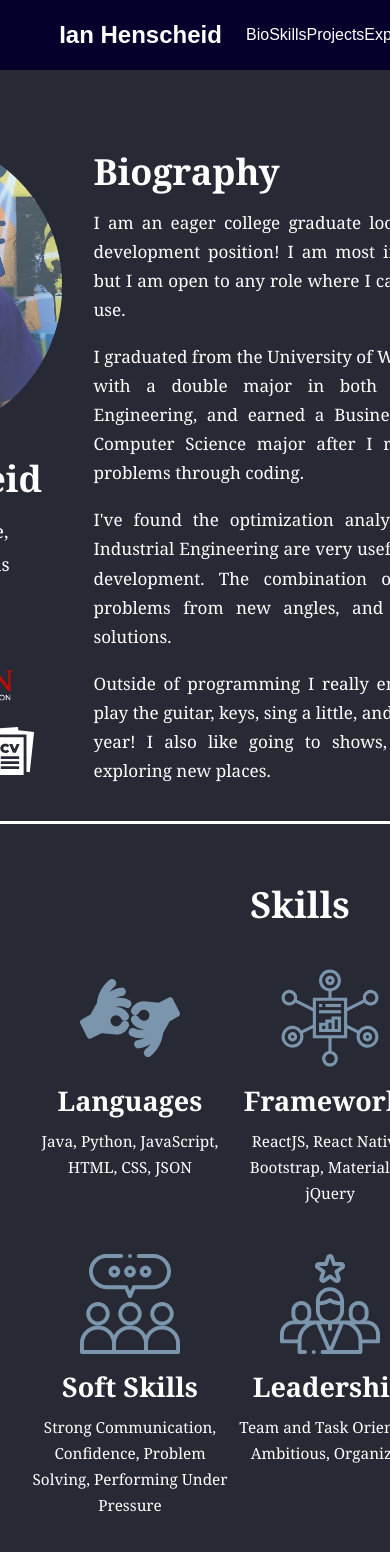
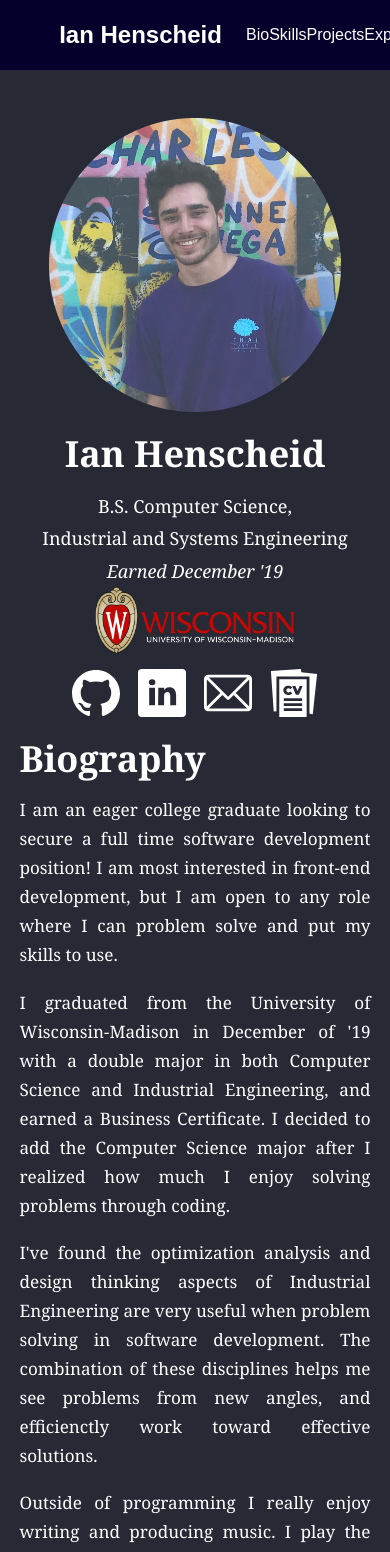
Before and after one commit to henscheid/cs_portfolio, a React (Create React App) app: page / in a window 390 px wide. Shown: the top 1552 px of the page. Built offline with nearby package versions, Linux system fonts and the light colour scheme.

Commit message:
added mobile formatting thru projects

```diff
--- a/src/components/about/About.css
+++ b/src/components/about/About.css
@@ -1,5 +1,5 @@
 .about-container{
-  width: 90%;
+  width: 100%;
   display: flex;
   flex-flow: row nowrap;
   justify-content: center;
@@ -7,5 +7,13 @@
   margin: 0 auto 5em;
   border-bottom: 3px solid;
 
+}
 
+@media screen and (max-width: 600px) {
+  .about-container {
+    flex-flow: column;
+    width: 100%;
+    padding: 2em 0;
+
+  }
 }
--- a/src/components/bio/Bio.css
+++ b/src/components/bio/Bio.css
@@ -1,7 +1,7 @@
 .bio-container {
   width: 600px;
-
-  min-width: 600px;
+  min-width: 500px;
+  margin: auto;
 
 }
 
@@ -13,3 +13,11 @@ p.bio {
   line-height: 1.7;
   text-align: justify;
 }
+
+@media screen and (max-width: 600px) {
+  .bio-container {
+    min-width: 90%;
+    width: 90%;
+
+  }
+}
--- a/src/components/profile/Profile.css
+++ b/src/components/profile/Profile.css
@@ -2,6 +2,7 @@
   padding: 0 2rem;
   width: 500px;
   text-align: center;
+  margin: auto;
 
 }
 
@@ -23,3 +24,16 @@ h3.profile {
   fill: white;
   padding: 1em 1em 0;
 }
+
+@media screen and (max-width: 600px) {
+  .profile-wrapper {
+    width: 100%;
+    padding: 0;
+  }
+  .img {
+    width: 75%;
+  }
+  .profile-icon {
+
+  }
+}
--- a/src/components/projects/Projects.css
+++ b/src/components/projects/Projects.css
@@ -60,3 +60,16 @@ p.projects {
 .list-temp {
   font-size: 2em;
 }
+
+@media screen and (max-width: 600px) {
+  .projects-container, .drop-down-container {
+    min-width: 100%;
+  }
+
+  .drop-down-arrow {
+    width: 30px;
+    height: 30px;
+    padding-right: 1em;
+  }
+
+}
--- a/src/components/projects/Projects.js
+++ b/src/components/projects/Projects.js
@@ -3,6 +3,7 @@ import Collapsible from 'react-collapsible';
 import levelUpLogo from '../../assets/images/leveluplogo.png';
 import viessmanLogo from '../../assets/images/viessmann.png';
 import aisLogo  from '../../assets/images/designProject.png';
+import smallAIS from '../../assets/images/designProjectSmall.png';
 import dropDown from '../../assets/icons/drop-down-arrow.png';
 
 import './Projects.css';
--- a/src/components/skills/Skills.css
+++ b/src/components/skills/Skills.css
@@ -45,3 +45,21 @@ p.skills {
   font-size: 1.7em;
   line-height: 1.7;
 }
+
+@media screen and (max-width: 600px) {
+  .skills-container {
+    min-width: 90%;
+  }
+
+  .skills-content, .skills-skill {
+    flex-flow: column wrap;
+    margin-bottom: 0;
+  }
+
+  .individual-skill{
+    width: 100%;
+    height: 250px;
+
+  }
+
+}
```
Also changed, not shown: src/assets/images/designProjectSmall.png (added).
